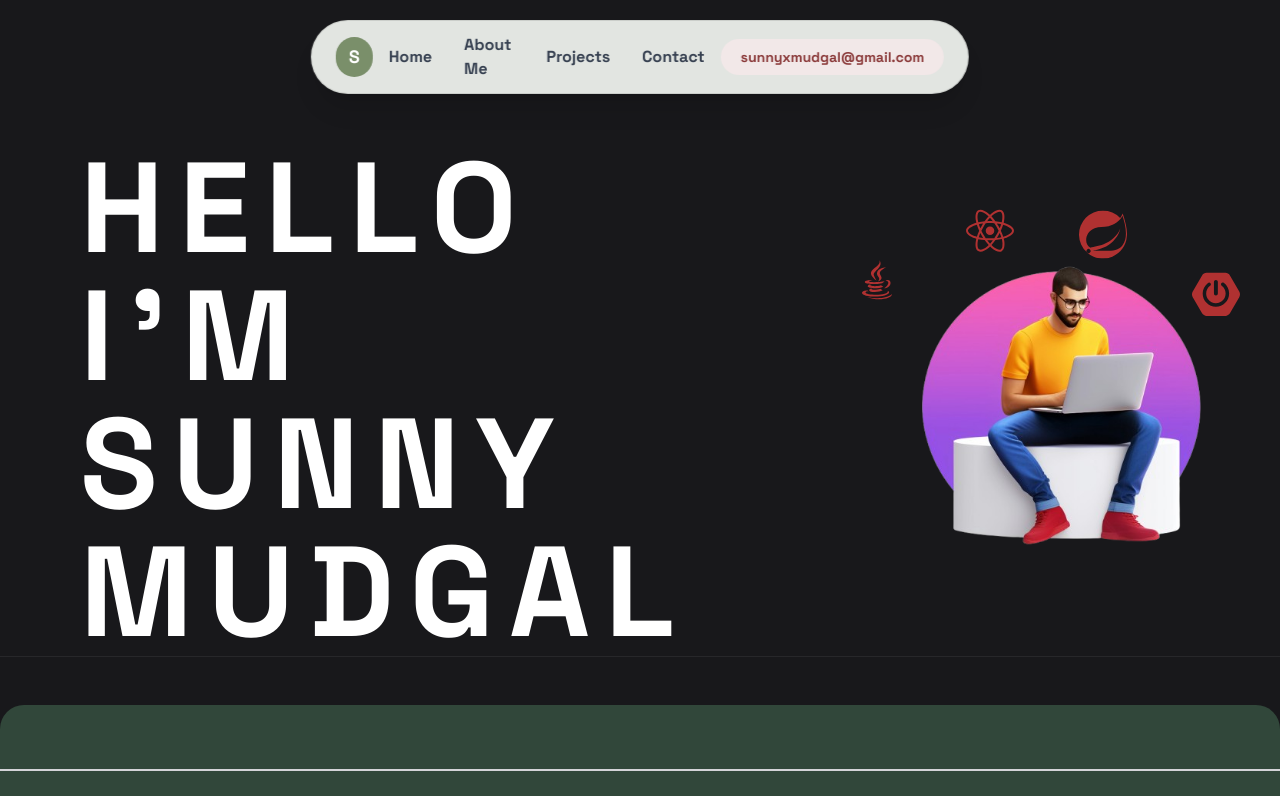
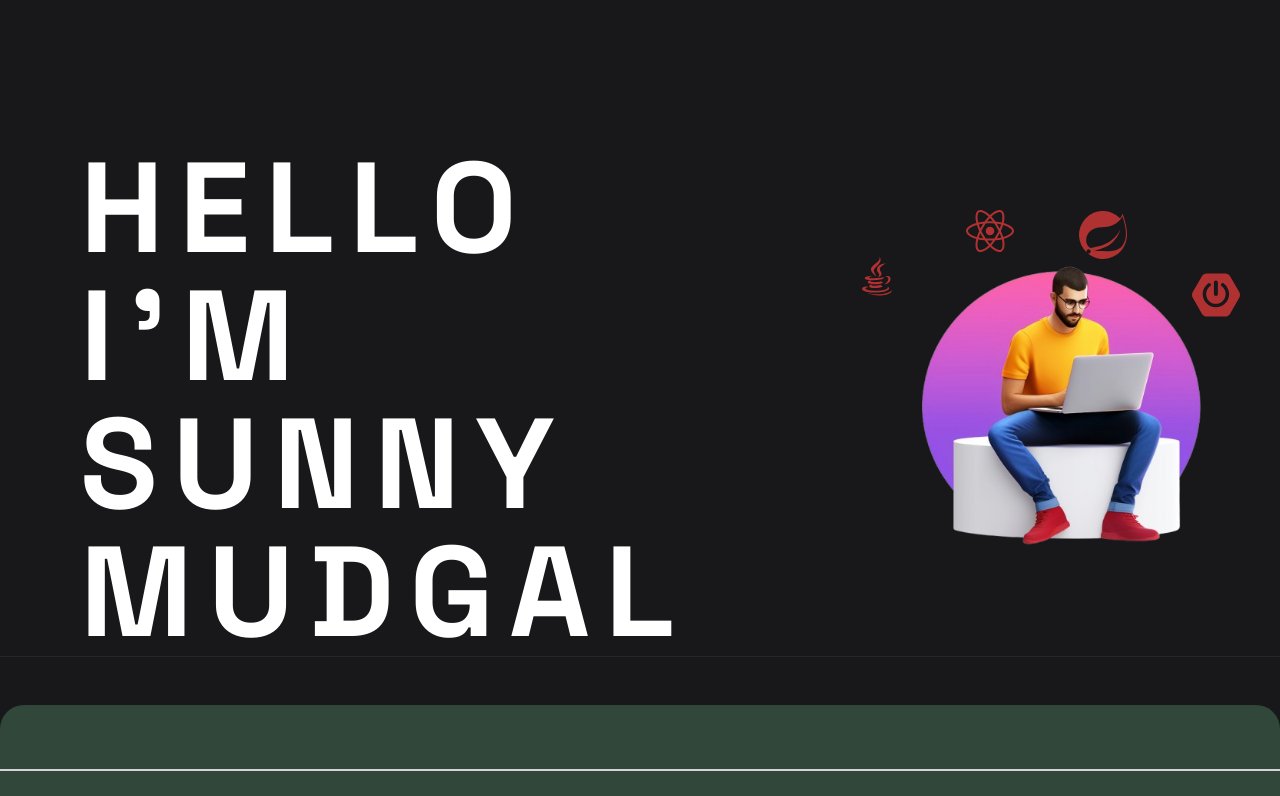
Before and after one commit to sunnnymudgal/PortfolioWebsite, a React (Vite) app: page / in a window 1280 px wide. Shown: the top 796 px of the page. Built offline with nearby package versions, Linux system fonts and the light colour scheme.

Commit message:
Update App.jsx

```diff
--- a/src/App.jsx
+++ b/src/App.jsx
@@ -27,82 +27,7 @@ function App() {
   return (
     <>
       {/* ================= NAVBAR ================= */}
-      <header className="fixed top-5 left-1/2 -translate-x-1/2 z-[9999] pointer-events-auto">
-        <nav
-          className="
-            flex items-center justify-between gap-4
-            px-6 py-3 rounded-full
-            bg-[#eef1ec]/95 backdrop-blur-md
-            shadow-xl border border-black/10
-            w-[90vw] sm:w-auto
-          "
-        >
-          {/* Logo */}
-          <div
-            className="w-10 h-10 flex items-center justify-center rounded-full
-            bg-[#7a8f6a] text-white font-bold text-lg"
-          >
-            S
-          </div>
 
-          {/* Desktop Links */}
-          <ul className="hidden md:flex items-center gap-8 text-base font-semibold text-[#374151]">
-            {["Home", "About Me", "Projects", "Contact"].map((item) => (
-              <li key={item}>
-                <a
-                  href={`#${item.replace(/\s+/g, "").toLowerCase()}`}
-                  className="hover:text-[#5b6ee1] transition"
-                >
-                  {item}
-                </a>
-              </li>
-            ))}
-          </ul>
-
-          {/* Mobile Toggle */}
-          <button
-            onClick={() => setNavOpen(!navOpen)}
-            className="md:hidden text-[#374151]"
-          >
-            {navOpen ? <FaTimes size={20} /> : <FaBars size={20} />}
-          </button>
-
-          {/* Email Pill */}
-          <div
-            className="
-              hidden sm:block px-5 py-2 rounded-full text-sm font-semibold
-              bg-[#f2e8e8] text-[#8b3a3a]
-              hover:bg-[#5b6ee1] hover:text-white transition
-            "
-          >
-            sunnyxmudgal@gmail.com
-          </div>
-        </nav>
-
-        {/* Mobile Menu */}
-        <div
-          className={`
-            md:hidden mt-3 rounded-2xl overflow-hidden
-            bg-[#eef1ec]/95 backdrop-blur-md shadow-lg
-            transition-all duration-300
-            ${navOpen ? "max-h-64 opacity-100" : "max-h-0 opacity-0"}
-          `}
-        >
-          <ul className="flex flex-col items-center gap-5 py-5 text-base font-semibold text-[#374151]">
-            {["Home", "About Me", "Projects", "Contact"].map((item) => (
-              <li key={item}>
-                <a
-                  href={`#${item.replace(/\s+/g, "").toLowerCase()}`}
-                  onClick={() => setNavOpen(false)}
-                  className="hover:text-[#5b6ee1]"
-                >
-                  {item}
-                </a>
-              </li>
-            ))}
-          </ul>
-        </div>
-      </header>
       {/* =============== END NAVBAR =============== */}
 
       {/* ============ LOCOMOTIVE SCROLL CONTENT ============ */}
@@ -121,7 +46,7 @@ function App() {
         </section>
 
         <section id="projects" data-scroll-section>
-          {/*   <Projects /> */}
+         <Projects />
         </section>
 
         <section id="contact" data-scroll-section>
```
